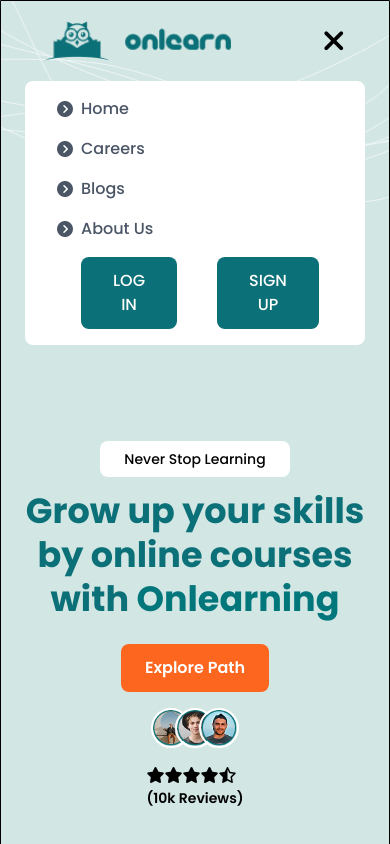
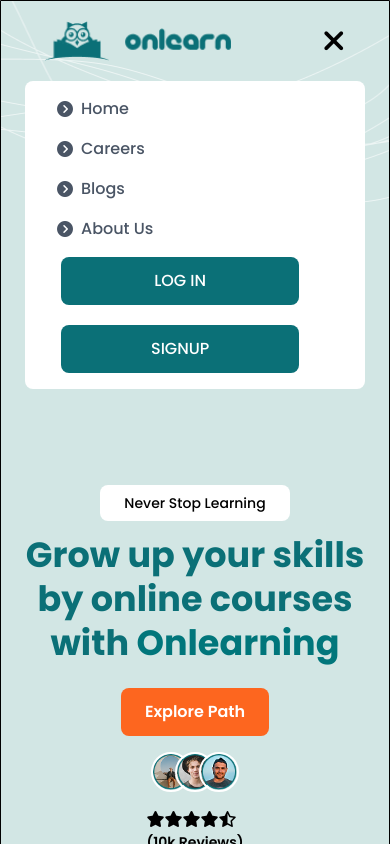
Before and after one commit to thephotogenicbug/onlearn-frontend, a React (Vite) app: page / in a window 390 px wide. Both pictures are taken after a click on the icon 331 px from the left and 41 px from the top of the page. Shown: the top 844 px of the page. Built offline with nearby package versions, Linux system fonts and the light colour scheme.

Commit message:
improve navbar on mobile and add required tag for input fields for signup and login form

```diff
--- a/src/components/Navbar/Navbar.jsx
+++ b/src/components/Navbar/Navbar.jsx
@@ -55,7 +55,7 @@ const Navbar = () => {
         </div>
       </div>
       {navbar ? (
-        <div className="flex md:hidden w-full bg-white p-4 rounded-lg  ">
+        <div className="flex md:hidden  w-full bg-white p-4 rounded-lg  ">
           <ul className=" flex flex-col space-x-10 font-medium space-y-4">
             <li className="flex items-center gap-2 pl-4 text-gray-600 hover:text-[#FD661F]">
               <i className="fa-solid fa-circle-chevron-right "></i>
@@ -73,13 +73,19 @@ const Navbar = () => {
               <i className="fa-solid fa-circle-chevron-right "></i>
               <a className="cursor-pointer">About Us</a>
             </li>
-            <div className="flex md:hidden flex-row space-x-10 px-10">
-              <button className="bg-[#0B7077] text-white px-8 py-3 rounded-lg uppercase cursor-pointer hover:bg-[#0B7077]/90">
-                Log in
-              </button>
-              <button className=" bg-[#0B7077] px-8 py-3 rounded-lg text-white uppercase cursor-pointer hover:bg-[#0B7077]/90">
-                Sign up
-              </button>
+            <div className=" flex flex-wrap ml-5 justify-center  items-center ">
+              <div>
+                <Link to="/admin/login">
+                  <button className=" mb-5 w-full bg-[#0B7077] text-white px-8 py-3 rounded-lg uppercase cursor-pointer hover:bg-[#0B7077]/90">
+                    Log in
+                  </button>
+                </Link>
+                <Link to="/admin/signup">
+                  <button className=" w-full bg-[#0B7077] text-white px-8 py-3 rounded-lg uppercase cursor-pointer hover:bg-[#0B7077]/90">
+                    Signup
+                  </button>
+                </Link>
+              </div>
             </div>
           </ul>
         </div>
--- a/src/pages/Login.jsx
+++ b/src/pages/Login.jsx
@@ -5,8 +5,9 @@ const Login = () => {
   return (
     <div>
       <LayoutWrapper>
-        <div className="h-screen flex items-center justify-center">
-          <div className=" bg-white shadow-lg max-w-screen p-4 rounded-lg">
+        <div className="h-screen flex items-center justify-center p-5">
+          <div className=" bg-white shadow-lg max-w-screen p-4 m-5 rounded-lg">
+            <form>
               <div className="flex flex-col space-y-7">
                 <h1 className=" text-[#0B7077] text-center font-semibold text-xl uppercase">
                   Admin Login
@@ -14,17 +15,20 @@ const Login = () => {
                 <input
                   type="text"
                   placeholder="Email"
+                  required
                   className="bg-gray-300/40 h-[48px] p-4  rounded-lg outline-[#0B7077]"
                 />
                 <input
                   type="password"
                   placeholder="Password"
+                  required
                   className="bg-gray-300/40 h-[48px] p-4 rounded-lg outline-[#0B7077]"
                 />
                 <button className="bg-[#0B7077] text-white  py-2.5 rounded-lg cursor-pointer hover:bg-[#0B7077]/90 uppercase">
                   Login
                 </button>
               </div>
+            </form>
           </div>
         </div>
       </LayoutWrapper>
--- a/src/pages/Signup.jsx
+++ b/src/pages/Signup.jsx
@@ -5,8 +5,9 @@ const Signup = () => {
   return (
     <div>
       <LayoutWrapper>
-        <div className="h-screen flex items-center justify-center">
-          <div className=" bg-white shadow-lg max-w-screen p-4 rounded-lg">
+        <div className="h-screen flex items-center justify-center p-5">
+          <div className=" bg-white shadow-lg max-w-screen p-4 m-5 rounded-lg">
+            <form>
               <div className="flex flex-col space-y-7">
                 <h1 className=" text-[#0B7077] text-center font-semibold text-xl uppercase">
                   Admin Signup
@@ -14,22 +15,26 @@ const Signup = () => {
                 <input
                   type="text"
                   placeholder="Username"
+                  required
                   className="bg-gray-300/40 h-[48px] p-4  rounded-lg outline-[#0B7077]"
                 />
                 <input
                   type="text"
                   placeholder="Email"
+                  required
                   className="bg-gray-300/40 h-[48px] p-4  rounded-lg outline-[#0B7077]"
                 />
                 <input
                   type="password"
                   placeholder="Password"
+                  required
                   className="bg-gray-300/40 h-[48px] p-4 rounded-lg outline-[#0B7077]"
                 />
                 <button className="bg-[#0B7077] text-white  py-2.5 rounded-lg cursor-pointer hover:bg-[#0B7077]/90 uppercase">
                   Signup
                 </button>
               </div>
+            </form>
           </div>
         </div>
       </LayoutWrapper>
```
Lines whose indentation alone changed are shown as unchanged.
